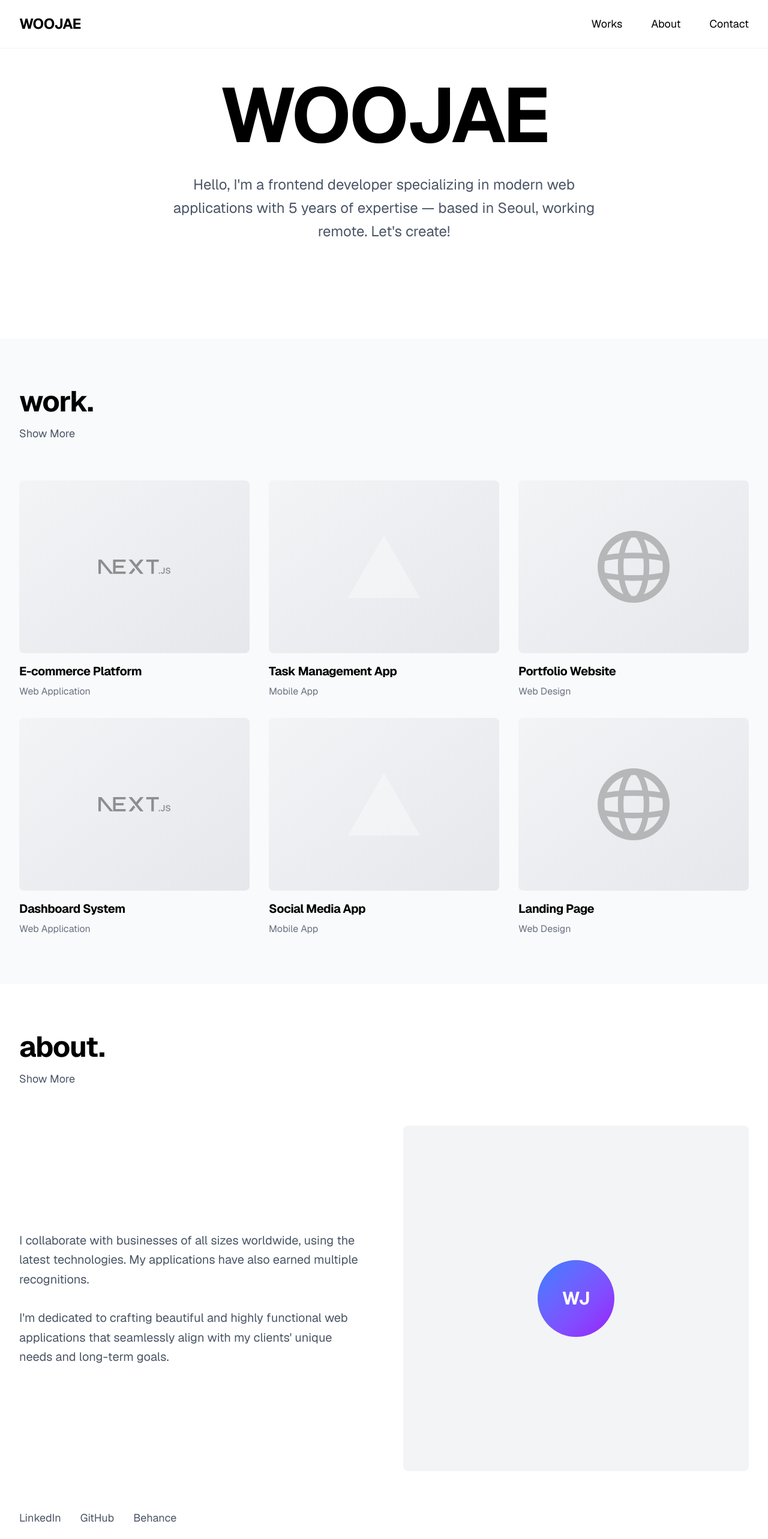
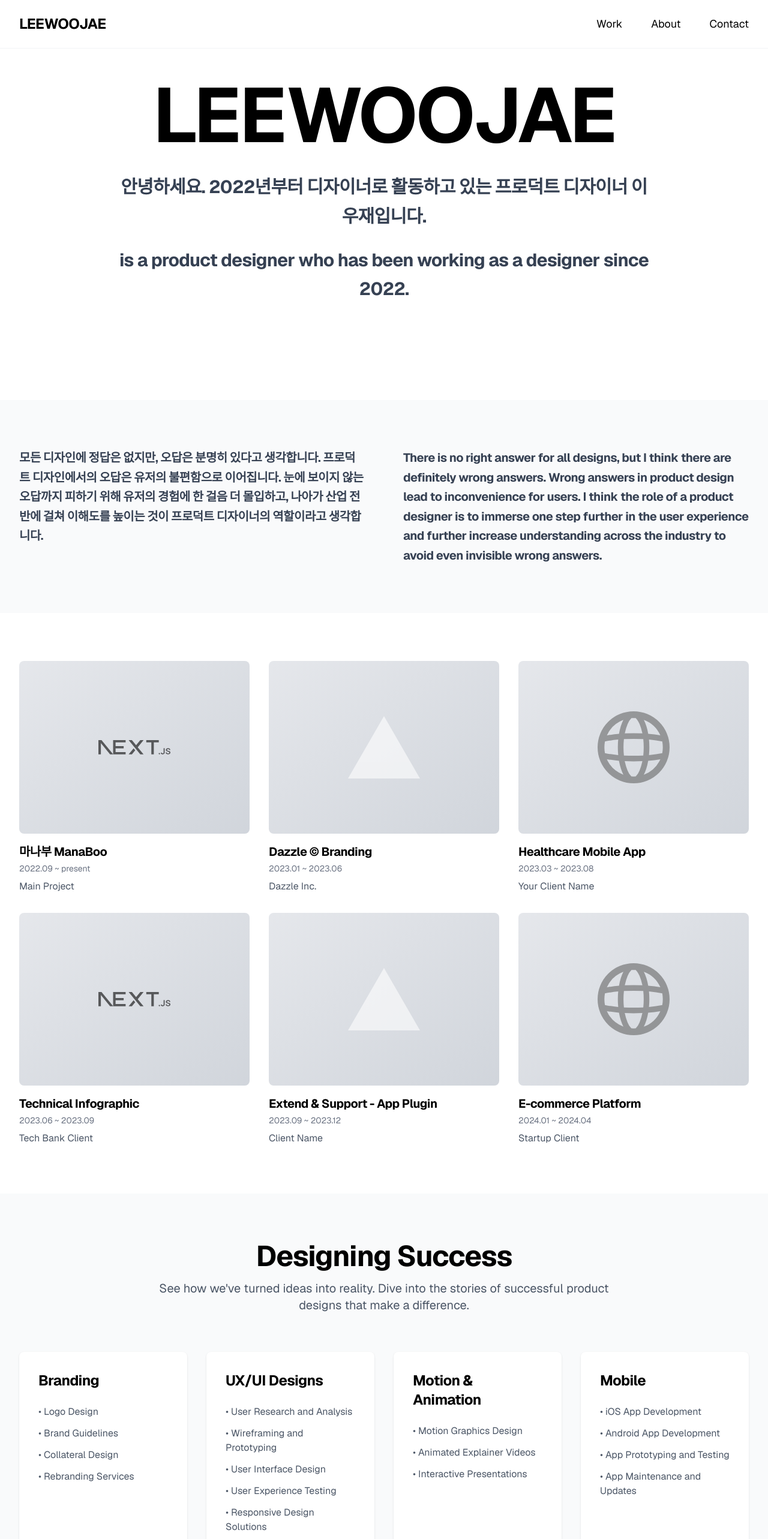
Before and after one commit to Woooooozley/portfolio, a Next.js app: page / in a window 1280 px wide. Shown: the top 2566 px of the page at 60% size. Built offline with nearby package versions, Linux system fonts and the light colour scheme.

Commit message:
Redesign portfolio based on Lee Woojae's design - complete layout and content overhaul

```diff
--- a/app/layout.tsx
+++ b/app/layout.tsx
@@ -13,12 +13,12 @@ const geistMono = Geist_Mono({
 });
 
 export const metadata: Metadata = {
-  title: "WOOJAE - Frontend Developer",
-  description: "Frontend developer specializing in modern web applications. Based in Seoul, working remote. Let's create something extraordinary together.",
-  keywords: ["frontend", "developer", "React", "Next.js", "TypeScript", "portfolio", "web applications"],
-  authors: [{ name: "Woojae" }],
-  creator: "Woojae",
-  publisher: "Woojae",
+  title: "LEEWOOJAE - Product Designer",
+  description: "Product designer who has been working as a designer since 2022. Based in Seoul, Korea. Specializing in UX/UI design, branding, and mobile applications.",
+  keywords: ["product designer", "UX/UI", "branding", "mobile app", "portfolio", "design", "Seoul"],
+  authors: [{ name: "Lee Woojae" }],
+  creator: "Lee Woojae",
+  publisher: "Lee Woojae",
   formatDetection: {
     email: false,
     address: false,
@@ -26,25 +26,25 @@ export const metadata: Metadata = {
   },
   metadataBase: new URL('https://your-domain.vercel.app'),
   openGraph: {
-    title: "WOOJAE - Frontend Developer",
-    description: "Frontend developer specializing in modern web applications. Based in Seoul, working remote.",
+    title: "LEEWOOJAE - Product Designer",
+    description: "Product designer who has been working as a designer since 2022. Based in Seoul, Korea.",
     url: 'https://your-domain.vercel.app',
-    siteName: 'WOOJAE Portfolio',
+    siteName: 'LEEWOOJAE Portfolio',
     images: [
       {
         url: '/og-image.png',
         width: 1200,
         height: 630,
-        alt: 'WOOJAE Portfolio',
+        alt: 'LEEWOOJAE Portfolio',
       },
     ],
-    locale: 'en_US',
+    locale: 'ko_KR',
     type: 'website',
   },
   twitter: {
     card: 'summary_large_image',
-    title: "WOOJAE - Frontend Developer",
-    description: "Frontend developer specializing in modern web applications. Based in Seoul, working remote.",
+    title: "LEEWOOJAE - Product Designer",
+    description: "Product designer who has been working as a designer since 2022. Based in Seoul, Korea.",
     images: ['/og-image.png'],
   },
   robots: {
@@ -66,7 +66,7 @@ export default function RootLayout({
   children: React.ReactNode;
 }>) {
   return (
-    <html lang="en">
+    <html lang="ko">
       <body
         className={`${geistSans.variable} ${geistMono.variable} antialiased`}
       >
--- a/app/page.tsx
+++ b/app/page.tsx
@@ -4,14 +4,14 @@ export default function Home() {
   return (
     <div className="min-h-screen bg-white text-black">
       {/* Navigation */}
-      <nav className="fixed top-0 w-full bg-white/90 backdrop-blur-sm z-50 border-b border-gray-100">
+      <nav className="fixed top-0 w-full bg-white/95 backdrop-blur-sm z-50 border-b border-gray-100">
         <div className="max-w-7xl mx-auto px-6 lg:px-8">
           <div className="flex justify-between items-center h-20">
             <div className="flex items-center">
-              <h1 className="text-2xl font-bold tracking-tight">WOOJAE</h1>
+              <h1 className="text-2xl font-bold tracking-tight">LEEWOOJAE</h1>
             </div>
             <div className="hidden md:flex items-center space-x-12">
-              <a href="#works" className="text-lg hover:text-gray-600 transition-colors duration-300">Works</a>
+              <a href="#work" className="text-lg hover:text-gray-600 transition-colors duration-300">Work</a>
               <a href="#about" className="text-lg hover:text-gray-600 transition-colors duration-300">About</a>
               <a href="#contact" className="text-lg hover:text-gray-600 transition-colors duration-300">Contact</a>
             </div>
@@ -24,136 +24,189 @@ export default function Home() {
         <div className="max-w-7xl mx-auto">
           <div className="text-center mb-20">
             <h1 className="text-8xl md:text-9xl font-bold tracking-tight mb-8">
-              WOOJAE
+              LEEWOOJAE
             </h1>
-            <p className="text-xl md:text-2xl text-gray-600 max-w-3xl mx-auto leading-relaxed">
-              Hello, I&#39;m a frontend developer specializing in modern web applications with 5 years of expertise — based in Seoul, working remote. Let&#39;s create!
-            </p>
+            <div className="space-y-6 max-w-4xl mx-auto">
+              <h3 className="text-2xl md:text-3xl text-gray-700 leading-relaxed">
+                안녕하세요. 2022년부터 디자이너로 활동하고 있는 프로덕트 디자이너 이우재입니다.
+              </h3>
+              <h3 className="text-2xl md:text-3xl text-gray-700 leading-relaxed">
+                is a product designer who has been working as a designer since 2022.
+              </h3>
+            </div>
           </div>
         </div>
       </section>
 
-      {/* Works Section */}
-      <section id="works" className="py-20 px-6 lg:px-8 bg-gray-50">
+      {/* About Section */}
+      <section id="about" className="py-20 px-6 lg:px-8 bg-gray-50">
         <div className="max-w-7xl mx-auto">
-          <div className="mb-16">
-            <h2 className="text-4xl md:text-5xl font-bold tracking-tight mb-4">work.</h2>
-            <button className="text-lg text-gray-600 hover:text-black transition-colors duration-300">
-              Show More
-            </button>
+          <div className="grid md:grid-cols-2 gap-16 items-start">
+            <div>
+              <h4 className="text-xl leading-relaxed text-gray-700 mb-8">
+                모든 디자인에 정답은 없지만, 오답은 분명히 있다고 생각합니다. 프로덕트 디자인에서의 오답은 유저의 불편함으로 이어집니다. 눈에 보이지 않는 오답까지 피하기 위해 유저의 경험에 한 걸음 더 몰입하고, 나아가 산업 전반에 걸쳐 이해도를 높이는 것이 프로덕트 디자이너의 역할이라고 생각합니다.
+              </h4>
+            </div>
+            <div>
+              <h4 className="text-xl leading-relaxed text-gray-700">
+                There is no right answer for all designs, but I think there are definitely wrong answers. Wrong answers in product design lead to inconvenience for users. I think the role of a product designer is to immerse one step further in the user experience and further increase understanding across the industry to avoid even invisible wrong answers.
+              </h4>
+            </div>
           </div>
+        </div>
+      </section>
 
+      {/* Work Section */}
+      <section id="work" className="py-20 px-6 lg:px-8">
+        <div className="max-w-7xl mx-auto">
           <div className="grid grid-cols-1 md:grid-cols-2 lg:grid-cols-3 gap-8">
             {[
               {
-                title: "E-commerce Platform",
+                title: "마나부 ManaBoo",
+                period: "2022.09 ~ present",
                 image: "/next.svg",
-                category: "Web Application"
+                category: "Main Project"
               },
               {
-                title: "Task Management App",
+                title: "Dazzle © Branding",
+                period: "2023.01 ~ 2023.06",
                 image: "/vercel.svg",
-                category: "Mobile App"
+                category: "Dazzle Inc."
               },
               {
-                title: "Portfolio Website",
+                title: "Healthcare Mobile App",
+                period: "2023.03 ~ 2023.08",
                 image: "/globe.svg",
-                category: "Web Design"
+                category: "Your Client Name"
               },
               {
-                title: "Dashboard System",
+                title: "Technical Infographic",
+                period: "2023.06 ~ 2023.09",
                 image: "/next.svg",
-                category: "Web Application"
+                category: "Tech Bank Client"
               },
               {
-                title: "Social Media App",
+                title: "Extend & Support - App Plugin",
+                period: "2023.09 ~ 2023.12",
                 image: "/vercel.svg",
-                category: "Mobile App"
+                category: "Client Name"
               },
               {
-                title: "Landing Page",
+                title: "E-commerce Platform",
+                period: "2024.01 ~ 2024.04",
                 image: "/globe.svg",
-                category: "Web Design"
+                category: "Startup Client"
               }
             ].map((project, index) => (
               <div key={index} className="group cursor-pointer">
-                <div className="aspect-[4/3] bg-white rounded-lg overflow-hidden mb-4 transition-transform duration-500 group-hover:scale-105">
-                  <div className="w-full h-full bg-gradient-to-br from-gray-100 to-gray-200 flex items-center justify-center">
+                <div className="aspect-[4/3] bg-gray-100 rounded-lg overflow-hidden mb-4 transition-transform duration-500 group-hover:scale-105">
+                  <div className="w-full h-full bg-gradient-to-br from-gray-200 to-gray-300 flex items-center justify-center">
                     <Image
                       src={project.image}
                       alt={project.title}
                       width={120}
                       height={120}
-                      className="opacity-40 group-hover:opacity-60 transition-opacity duration-300"
+                      className="opacity-60 group-hover:opacity-80 transition-opacity duration-300"
                     />
                   </div>
                 </div>
-                <h3 className="text-xl font-semibold mb-2 group-hover:text-gray-600 transition-colors duration-300">
-                  {project.title}
-                </h3>
-                <p className="text-gray-500">{project.category}</p>
+                <div className="mb-2">
+                  <h3 className="text-xl font-semibold mb-1 group-hover:text-gray-600 transition-colors duration-300">
+                    {project.title}
+                  </h3>
+                  <p className="text-sm text-gray-500">{project.period}</p>
+                </div>
+                <p className="text-gray-600">{project.category}</p>
               </div>
             ))}
           </div>
         </div>
       </section>
 
-      {/* About Section */}
-      <section id="about" className="py-20 px-6 lg:px-8">
+      {/* Services Section */}
+      <section className="py-20 px-6 lg:px-8 bg-gray-50">
         <div className="max-w-7xl mx-auto">
-          <div className="mb-16">
-            <h2 className="text-4xl md:text-5xl font-bold tracking-tight mb-4">about.</h2>
-            <button className="text-lg text-gray-600 hover:text-black transition-colors duration-300">
-              Show More
-            </button>
+          <div className="text-center mb-16">
+            <h2 className="text-4xl md:text-5xl font-bold tracking-tight mb-4">Designing Success</h2>
+            <p className="text-xl text-gray-600 max-w-3xl mx-auto">
+              See how we&apos;ve turned ideas into reality. Dive into the stories of successful product designs that make a difference.
+            </p>
           </div>
 
-          <div className="grid md:grid-cols-2 gap-16 items-center">
-            <div>
-              <p className="text-xl leading-relaxed text-gray-600 mb-8">
-                I collaborate with businesses of all sizes worldwide, using the latest technologies. My applications have also earned multiple recognitions.
-              </p>
-              <p className="text-xl leading-relaxed text-gray-600">
-                I&#39;m dedicated to crafting beautiful and highly functional web applications that seamlessly align with my clients&#39; unique needs and long-term goals.
-              </p>
-            </div>
-            <div className="aspect-square bg-gray-100 rounded-lg flex items-center justify-center">
-              <div className="w-32 h-32 bg-gradient-to-br from-blue-500 to-purple-600 rounded-full flex items-center justify-center text-white text-3xl font-bold">
-                WJ
+          <div className="grid md:grid-cols-2 lg:grid-cols-4 gap-8">
+            {[
+              {
+                title: "Branding",
+                services: ["Logo Design", "Brand Guidelines", "Collateral Design", "Rebranding Services"]
+              },
+              {
+                title: "UX/UI Designs",
+                services: ["User Research and Analysis", "Wireframing and Prototyping", "User Interface Design", "User Experience Testing", "Responsive Design Solutions"]
+              },
+              {
+                title: "Motion & Animation",
+                services: ["Motion Graphics Design", "Animated Explainer Videos", "Interactive Presentations"]
+              },
+              {
+                title: "Mobile",
+                services: ["iOS App Development", "Android App Development", "App Prototyping and Testing", "App Maintenance and Updates"]
+              }
+            ].map((service, index) => (
+              <div key={index} className="bg-white p-8 rounded-lg shadow-sm">
+                <h3 className="text-2xl font-bold mb-6">{service.title}</h3>
+                <ul className="space-y-3">
+                  {service.services.map((item, itemIndex) => (
+                    <li key={itemIndex} className="text-gray-600">• {item}</li>
+                  ))}
+                </ul>
               </div>
-            </div>
+            ))}
+          </div>
+        </div>
+      </section>
+
+      {/* Stats Section */}
+      <section className="py-20 px-6 lg:px-8">
+        <div className="max-w-7xl mx-auto">
+          <div className="text-center mb-16">
+            <h2 className="text-4xl md:text-5xl font-bold tracking-tight mb-4">Our Story</h2>
+            <p className="text-xl text-gray-600 max-w-3xl mx-auto">
+              Explore our journey and learn what sets us apart in crafting impactful digital experiences.
+            </p>
           </div>
 
-          <div className="mt-16 flex space-x-8">
-            <a href="#" className="text-lg text-gray-600 hover:text-black transition-colors duration-300">LinkedIn</a>
-            <a href="#" className="text-lg text-gray-600 hover:text-black transition-colors duration-300">GitHub</a>
-            <a href="#" className="text-lg text-gray-600 hover:text-black transition-colors duration-300">Behance</a>
+          <div className="grid grid-cols-2 md:grid-cols-4 gap-8">
+            {[
+              { number: "250+", label: "Projects completed", description: "Over 250 successful projects delivered with quality and care" },
+              { number: "100%", label: "Client satisfaction", description: "All of our clients are satisfied with our work and service" },
+              { number: "30", label: "Skilled Tradespeople", description: "Our team of 30 experts ensures top-quality results" },
+              { number: "3+", label: "Years experience", description: "Improving homes with expert craftsmanship for years" }
+            ].map((stat, index) => (
+              <div key={index} className="text-center">
+                <div className="text-4xl md:text-5xl font-bold mb-2">{stat.number}</div>
+                <div className="text-lg font-semibold mb-2">{stat.label}</div>
+                <div className="text-sm text-gray-600">{stat.description}</div>
+              </div>
+            ))}
           </div>
         </div>
       </section>
 
       {/* Contact Section */}
       <section id="contact" className="py-20 px-6 lg:px-8 bg-gray-50">
-        <div className="max-w-7xl mx-auto text-center">
-          <h2 className="text-4xl md:text-5xl font-bold tracking-tight mb-8">
-            Curious about what we can create together?
-          </h2>
-          <p className="text-xl text-gray-600 mb-12 max-w-2xl mx-auto">
-            Let&#39;s bring something extraordinary to life!
-          </p>
-
-          <div className="flex flex-col sm:flex-row gap-6 justify-center mb-16">
-            <button className="bg-black text-white px-8 py-4 text-lg font-medium hover:bg-gray-800 transition-colors duration-300">
-              Get in Touch
-            </button>
-            <button className="border border-black text-black px-8 py-4 text-lg font-medium hover:bg-black hover:text-white transition-colors duration-300">
-              Available For Work
-            </button>
-          </div>
-
-          <div className="space-y-4 text-lg">
-            <p>+82 (0)10 1234 5678</p>
-            <p className="text-gray-600">hello@woojae.com</p>
+        <div className="max-w-7xl mx-auto">
+          <div className="text-center mb-16">
+            <h2 className="text-4xl md:text-5xl font-bold tracking-tight mb-8">Contact</h2>
+            <div className="space-y-4 text-2xl">
+              <p className="font-semibold">woojae0711@naver.com</p>
+              <p className="font-semibold">+82 010 5236 0840</p>
+              <p className="font-semibold">In Seoul, Korea</p>
+            </div>
+            <div className="mt-12">
+              <button className="bg-black text-white px-8 py-4 text-lg font-medium hover:bg-gray-800 transition-colors duration-300">
+                Let&apos;s talk
+              </button>
+            </div>
           </div>
         </div>
       </section>
@@ -162,10 +215,12 @@ export default function Home() {
       <footer className="py-12 px-6 lg:px-8 border-t border-gray-100">
         <div className="max-w-7xl mx-auto flex flex-col md:flex-row justify-between items-center">
           <div className="text-gray-500 mb-4 md:mb-0">
-            Designed & Developed by Woojae
+            2025 Portfolio by Lee Woojae
           </div>
-          <div className="text-gray-500">
-            All rights reserved, WOOJAE ©2024
+          <div className="flex space-x-6">
+            <a href="#" className="text-gray-600 hover:text-black transition-colors duration-300">Twitter</a>
+            <a href="#" className="text-gray-600 hover:text-black transition-colors duration-300">Dribbble</a>
+            <a href="#" className="text-gray-600 hover:text-black transition-colors duration-300">Instagram</a>
           </div>
         </div>
       </footer>
```
